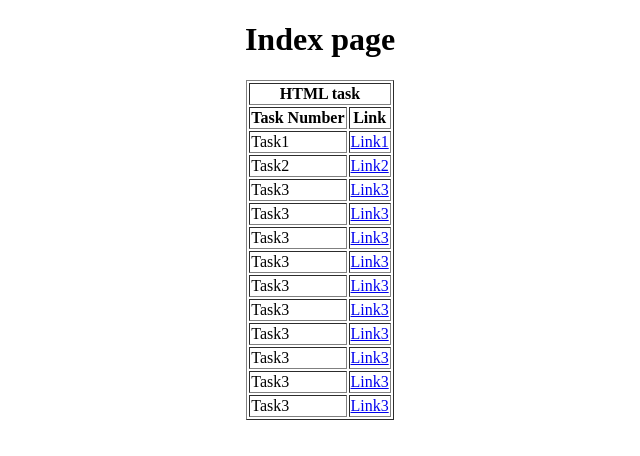
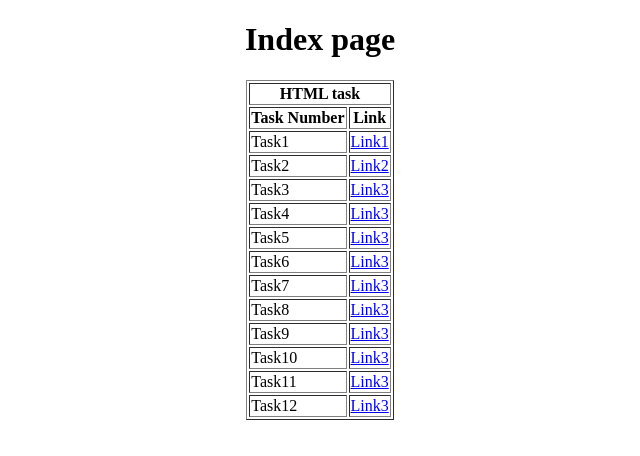
Before and after one commit to jayishnu18/javascriptandbootstrap, a plain HTML site: page index.html in a window 1280 px wide. Shown: the full height of the page, 320-960 px from the left. Drawn offline with Linux system fonts and the light colour scheme.

Commit message:
Add files via upload

```diff
--- a/index.html
+++ b/index.html
@@ -30,39 +30,39 @@
                 <td><a href="./Task3.html">Link3</a></td>
             </tr>
             <tr>
-                <td>Task3</td>
+                <td>Task4</td>
                 <td><a href="./Task4.html">Link3</a></td>
             </tr>
             <tr>
-                <td>Task3</td>
+                <td>Task5</td>
                 <td><a href="./Task5.html">Link3</a></td>
             </tr>
             <tr>
-                <td>Task3</td>
+                <td>Task6</td>
                 <td><a href="./Task6.html">Link3</a></td>
             </tr>
             <tr>
-                <td>Task3</td>
+                <td>Task7</td>
                 <td><a href="./Task7.html">Link3</a></td>
             </tr>
             <tr>
-                <td>Task3</td>
+                <td>Task8</td>
                 <td><a href="./Task8.html">Link3</a></td>
             </tr>
             <tr>
-                <td>Task3</td>
+                <td>Task9</td>
                 <td><a href="./Task9.html">Link3</a></td>
             </tr>
             <tr>
-                <td>Task3</td>
+                <td>Task10</td>
                 <td><a href="./Task10.html">Link3</a></td>
             </tr>
             <tr>
-                <td>Task3</td>
+                <td>Task11</td>
                 <td><a href="./Task11.html">Link3</a></td>
             </tr>
             <tr>
-                <td>Task3</td>
+                <td>Task12</td>
                 <td><a href="./Task12.html">Link3</a></td>
             </tr>
 
```
